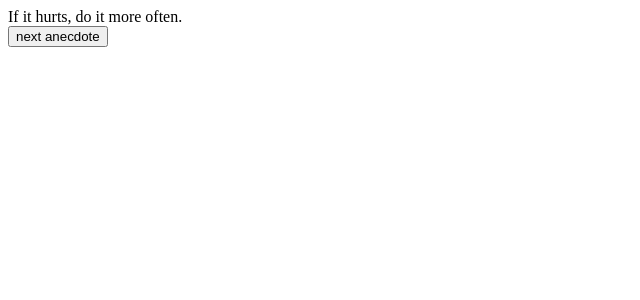
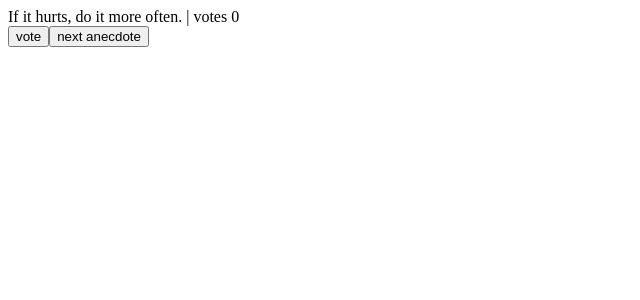
Before and after one commit to reiisuu/fs_react, a React (Vite) app: page / in a window 1280 px wide. Shown: the top 300 px of the page, without its empty margins (0-640 px from the left). Built offline with nearby package versions, Linux system fonts and the light colour scheme.

Commit message:
exercise 1.13

```diff
--- a/src/App.jsx
+++ b/src/App.jsx
@@ -1,16 +1,8 @@
 import { useState } from 'react'
 
-const Button = ({ onClick, selected}) => {
+const Button = ({ onClick }) => (<button onClick={onClick}>next anecdote</button>)
 
-console.log(selected);
-
-  return (
-    <>
-      <button onClick = {onClick}>next anecdote</button>
-
-    </>
-  )
-}
+const Vote = ({ onClick }) => (<button onClick={onClick}>vote</button>)
 
 const App = () => {
   const anecdotes = [
@@ -25,28 +17,33 @@ const App = () => {
   ]
 
   const [selected, setSelected] = useState(0)
+  const [vote, setVote] = useState(new Array(anecdotes.length).fill(0))
 
   const handleAnecdote = () => {
-    if (selected == anecdotes.length - 1)
-    {
-      setSelected(0);
-      console.log(selected);
+    if (selected === anecdotes.length - 1) {
+      setSelected(0)
+      console.log(selected)
+    } else {
+      setSelected(selected + 1)
+      console.log(selected)
     }
-    else
-    {
+  }
 
-      setSelected(selected + 1);
-      console.log(selected);
-    }
+  const handleVote = () => {
+    const copy = [...vote] // create copy of array
+    copy[selected] += 1 // adds 1 each click to a specific index of the array
+    setVote(copy) // updates the state
+    console.log(copy[selected])
   }
 
   return (
     <>
       <div>
-        {anecdotes[selected]}
+        {anecdotes[selected]} | votes {vote[selected]}
       </div>
 
-      <Button onClick = {handleAnecdote} selected = {selected} />
+      <Vote onClick={handleVote} />
+      <Button onClick={handleAnecdote} />
     </>
   )
 }
```
